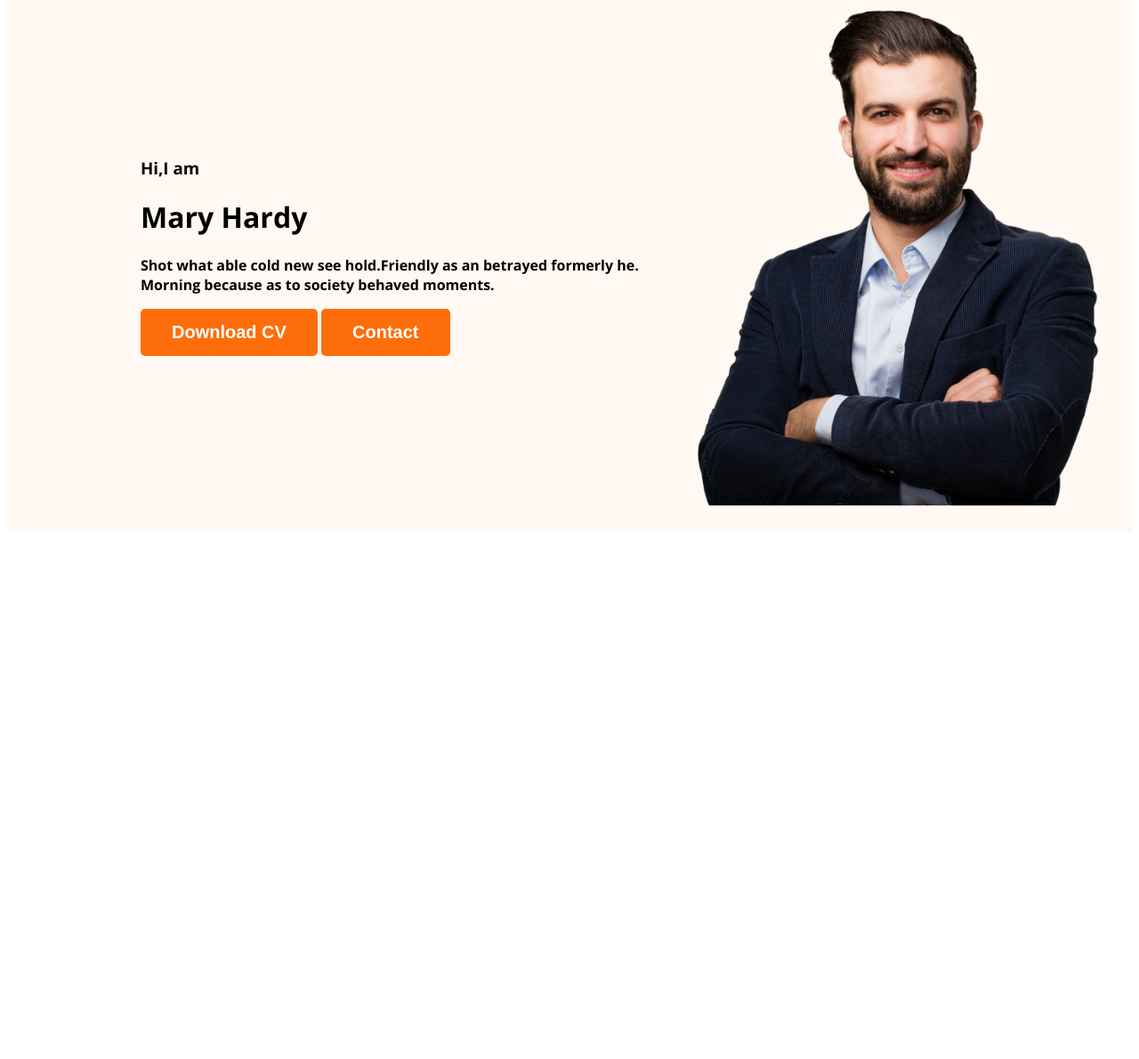
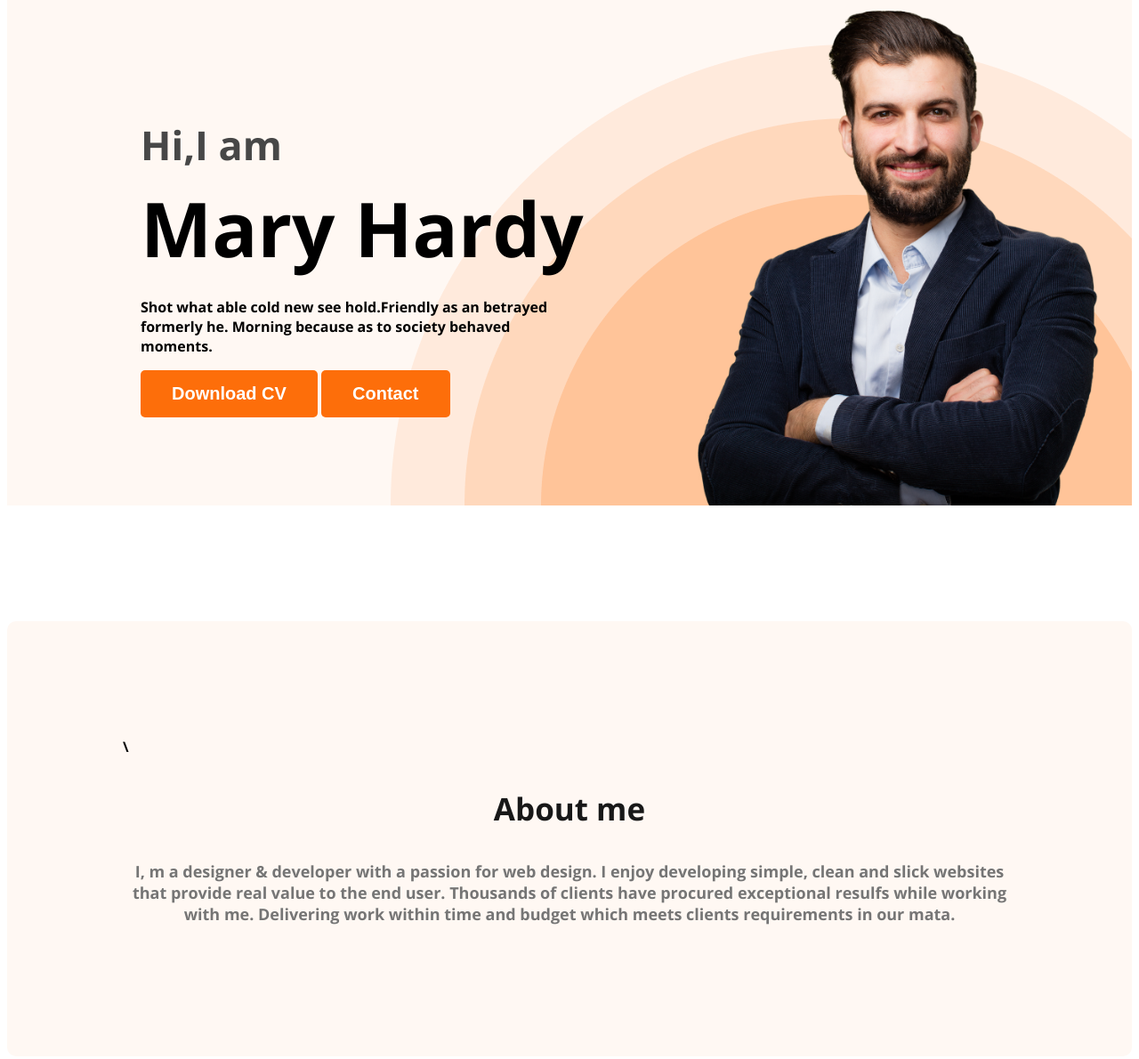
Before and after one commit to KHADIJAURMI/webdeveloper-porfolio, a plain HTML site: page index.html in a window 1280 px wide. Shown: the part 200-1390 px from the top of the page at 89% size. Before the commit the page ends 806 px from the top, so only its background shows below. Drawn offline with nearby package versions, Linux system fonts and the light colour scheme.

Commit message:
new anout

```diff
--- a/index.html
+++ b/index.html
@@ -32,6 +32,11 @@
         <img class="profile-pic"src="images/hardy.png" alt="" srcset="">
      </div>
    </header>
-   <main></main>
+   <main>
+    <section class="about">\
+        <h3 class="section-title">About me</h3>
+        <p class="section-description">I, m a designer & developer with a passion for web design. I enjoy developing simple, clean and slick websites that provide real value to the end user. Thousands of clients have procured exceptional resulfs while working with me. Delivering work within time and budget which meets clients requirements in our mata.</p>
+    </section>
+   </main>
 </body>
 </html>
--- a/style/style.css
+++ b/style/style.css
@@ -14,7 +14,7 @@ body {
     border-radius: 5px;
     background: #FD6E0A;
     border: 0;
-    color:white;
+    color: white;
     font-size: 20px;
     font-weight: 700;
     padding: 15px 35px;
@@ -52,15 +52,66 @@ nav a {
     text-decoration: none;
     color: #474747;
 }
+
 /*header style */
-.header{
+.header {
     background-color: #FFF8F3;
+    background-image: url('../images/header_bg.png');
+    background-repeat: no-repeat;
+    background-position: bottom right;
 }
-.banner{
-    padding: 30px 30px 30px 150px;
+
+.banner {
+    padding: 30px 30px 0px 150px;
     display: flex;
     align-items: center;
+    justify-content: space-between;
 }
-.banner img{
-    width:500px;
+
+.banner .profile-pic {
+    width: 500px;
 }
+
+.banner-head {
+    font-size: 45px;
+    color: #474747;
+    margin-bottom: 0;
+}
+
+.banner-title {
+    font-size: 85px;
+    font-style: normal;
+    font-weight: 700;
+    margin-top: 5px;
+    margin-bottom: 20px;
+}
+
+.banner-content {
+    max-width: 500px;
+}
+
+/*mAIN SEction*/
+
+/*about SEction style*/
+.about {
+    padding: 130px;
+    border-radius: 10px;
+    background: #FFF8F3;
+    margin: 130px 0;
+}
+
+.section-title {
+    color: #181818;
+    text-align: center;
+    font-size: 35px;
+    font-weight: 700;
+}
+
+.section-description {
+    color: #757575;
+    text-align: center;
+    font-size: 18px;
+}
+
+
+/**/
```
